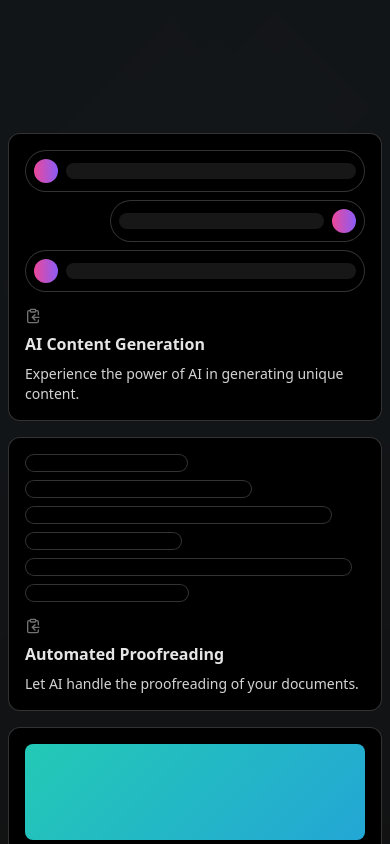
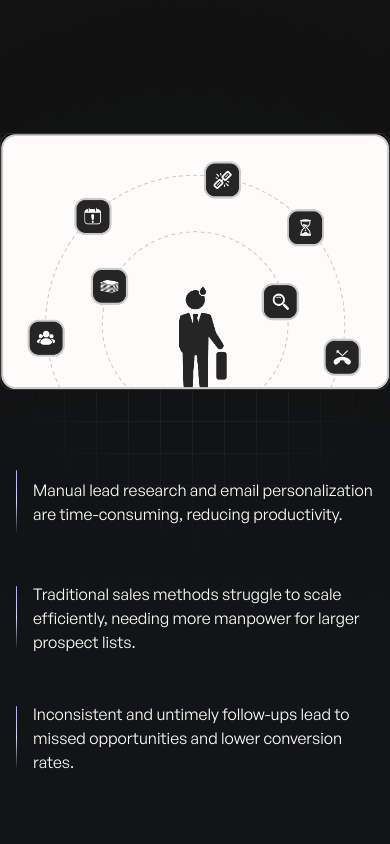
Before and after one commit to AbhirajSinha179/enterprise-workerai, a Next.js app: page / in a window 390 px wide. Shown: the part 1180-2024 px from the top of the page. Built offline with nearby package versions, Linux system fonts and the light colour scheme; no server answers.

Commit message:
feat: added section on landing page need to add better width for gradient separators also added global type declaration for jwt session token

```diff
--- a/app/(site)/page.tsx
+++ b/app/(site)/page.tsx
@@ -6,7 +6,6 @@ import InputSpotlightBorder from "@/components/custom-components/input-spotlight
 import { BentoGridLanding } from "@/components/site/bento"
 import { Button } from "@/components/ui/button"
 import { LP_GRID_ITEMS } from "lp-items"
-
 
 export const metadata: Metadata = {
   title: "Worker AI",
@@ -28,9 +27,49 @@ export const metadata: Metadata = {
 // TODO: Add sticky scroll reveal
 // TODO: Make Join the Waitlist form functional, use
 // TODO: Adjust the tabs colours, no contrast due to tailwind config change
+// TODO: Footer info + border changes
+// TODO: new section
+
+const GradientSeparator = () => (
+  <>
+    <div className=" h-16 w-0.5 rounded-t-full bg-gradient-to-b from-[#b2a8fd] via-violet-200 to-transparent sm:h-20  sm:w-2"></div>
+  </>
+)
+
+export const landingConfig = {
+  hero: {
+    title: "Adapt Automate Accelerate",
+    description: "Hyper-scale your outbounds with WorkerAI",
+    cta: "Join the Waitlist",
+  },
+  imageCover: {
+    // title: "Orthodox sales systems are slowing down your business growth.",
+    // description: "Understand how to get through this bs",
+    imageUri: "/assets/images/dashboard_random_mockup.jpg",
+  },
+  features: {
+    title: "Orthodox sales systems are slowing down your business growth.",
+    description: "Understand how to get through this bs",
+    features: [
+      {
+        title: "Feature 2",
+        description: "Manual lead research and email personalization are time-consuming, reducing productivity.",
+      },
+      {
+        title: "Feature 1",
+        description:
+          "Traditional sales methods struggle to scale efficiently, needing more manpower for larger prospect lists.",
+      },
+      {
+        title: "Feature 3",
+        description: "Inconsistent and untimely follow-ups lead to missed opportunities and lower conversion rates.",
+      },
+    ],
+    imageUri: "/assets/images/landing_features.png",
+  },
+}
 
 export default function Web() {
-
   return (
     <main className="overflow-hidden">
       {/* <SiteNav /> */}
@@ -103,8 +142,31 @@ export default function Web() {
           <p className="text-sm md:text-lg">Understand how to get through this bs</p>
         </div>
       </section>
+
+      <section id="features" className="relative min-h-screen">
+        <div className="mx-auto my-6 max-w-4xl rounded-xl border border-transparent bg-white shadow-xl shadow-input transition duration-200 dark:border-white/[0.2] dark:bg-black dark:shadow-none">
+          <Image
+            src={landingConfig.features.imageUri}
+            alt="Hero image"
+            width={1200}
+            height={900}
+            className="w-full rounded-md bg-cover bg-center"
+          />
+        </div>
+        <div className="mx-auto my-16 grid max-w-7xl place-content-center gap-12 p-4 md:my-48 md:grid-cols-3">
+          <div className="absolute inset-0 z-[-1] overflow-hidden bg-[linear-gradient(to_right,#4f4f4f2e_1px,transparent_1px),linear-gradient(to_bottom,#4f4f4f2e_1px,transparent_1px)] [background-size:32px_32px] [mask-image:radial-gradient(ellipse_60%_50%_at_50%_0%,#000_70%,transparent_100%)]"></div>
+          {landingConfig.features.features.map((feature) => (
+            <div key={feature?.title} className="flex flex-1 items-center gap-x-4">
+              <GradientSeparator />
+              <div>
+                <p className="md:text-lg">{feature?.description}</p>
+              </div>
+            </div>
+          ))}
+        </div>
+      </section>
+
       <section className="relative" id="bento-layout">
-        {/* <div class="absolute inset-0 -z-10 h-full w-full items-center px-5 py-24 [background:radial-gradient(125%_125%_at_50%_10%,transparent_40%,#63e_100%)]"></div> */}
         <div className="mx-2 max-w-screen-2xl sm:mx-auto">
           <BentoGridLanding />
         </div>
```
Also changed, not shown: types/globals.d.ts (added, +9 -0 lines), public/assets/images/landing_features.png (added).
